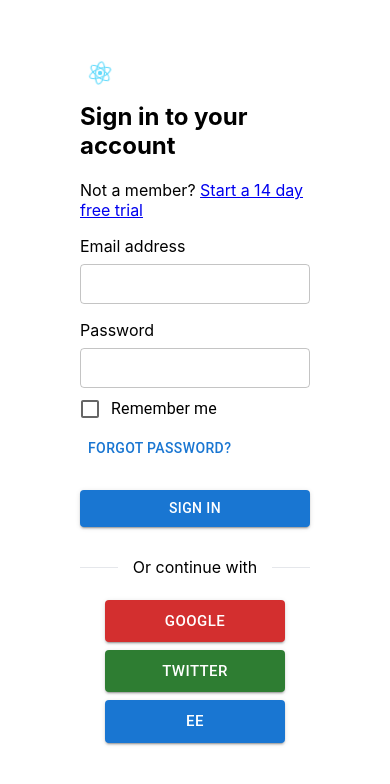
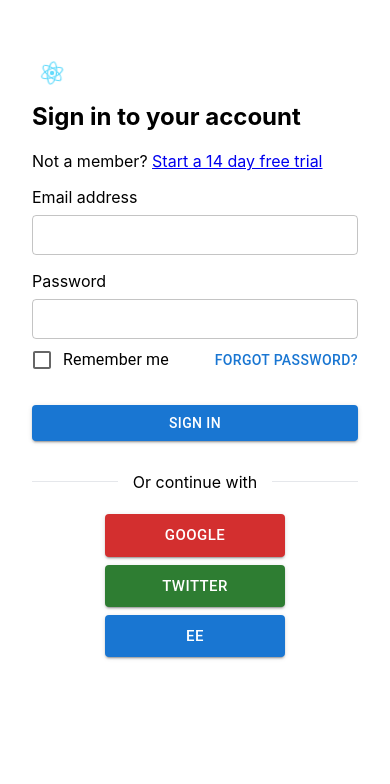
Before and after one commit to raajshekhar/vf-third-party-idp, a React (Create React App) app: page / in a window 390 px wide. Shown: the top 784 px of the page. Built offline with nearby package versions, Linux system fonts and the light colour scheme.

Commit message:
added space for small mobile screen

```diff
--- a/src/components/Login/index.js
+++ b/src/components/Login/index.js
@@ -20,9 +20,9 @@
 const Login = () => {
     const theme = useTheme();
     const isSmallScreen = useMediaQuery(theme.breakpoints.down('lg'));
-
+    const isSmallMobileScreen = useMediaQuery(theme.breakpoints.down('md')); //320px
     return (
-        <Grid lg={5} md={7} xs={12} sx={{ paddingInline: isSmallScreen ? "5rem" : "6rem" }}>
+        <Grid lg={5} md={7} xs={12} sx={{ paddingInline: isSmallMobileScreen ? "2rem" : isSmallScreen ? "5rem" : "6rem", paddingBottom: 2 }}>
         <Grid item>
         <img src={logo} className="App-logo" alt="logo" style={{ width: "40px", height: "50px", marginTop: "3rem" }} />
             <h2 style={{ marginTop: 0 }}>Sign in to your account</h2>
```
